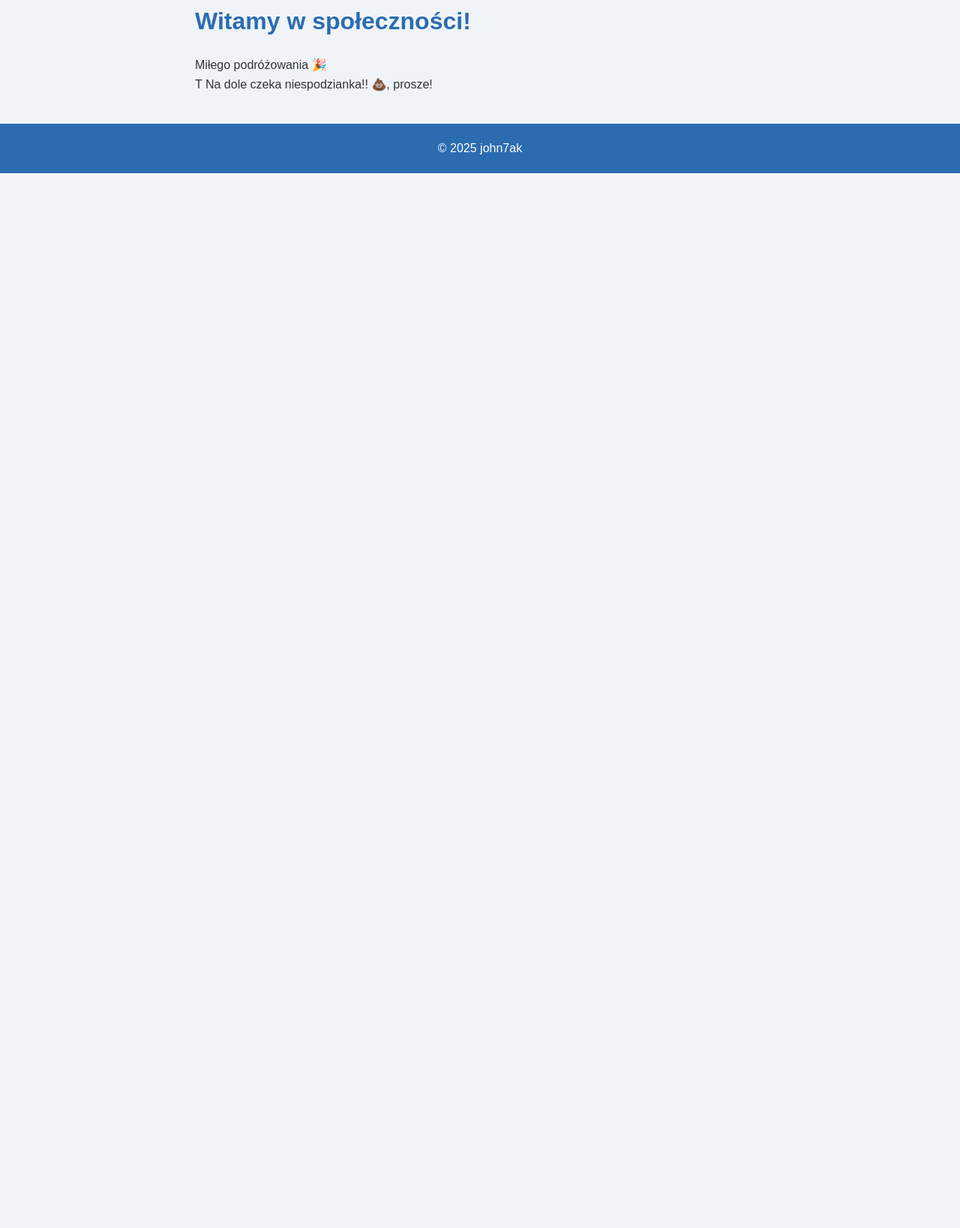
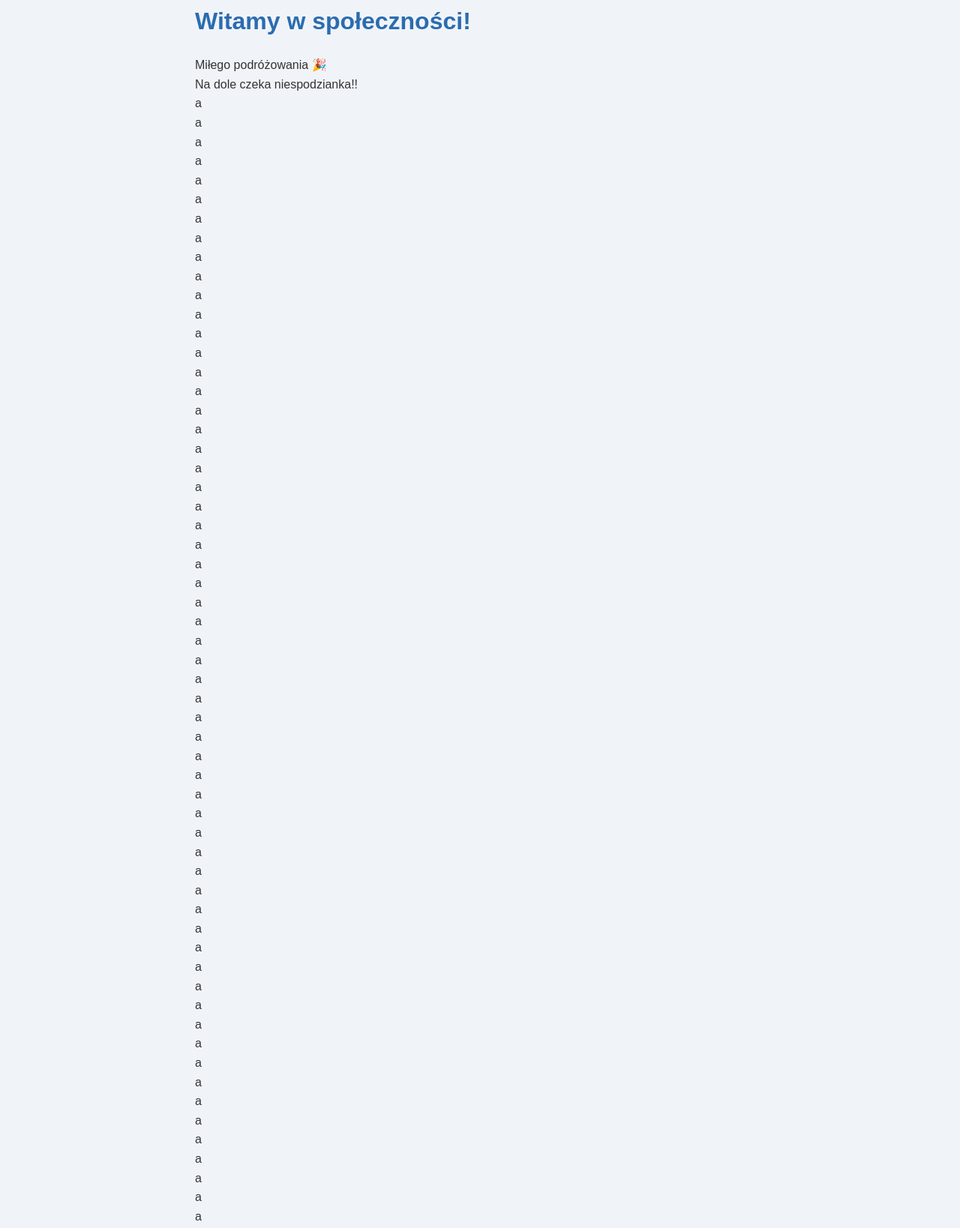
Before and after one commit to john7ak/spolecznosci, a plain HTML site: page index.html in a window 1280 px wide. Shown: the part 151-1789 px from the top of the page at 75% size. Before the commit the page ends 800 px from the top, so only its background shows below. Drawn offline with Linux system fonts and the light colour scheme.

Commit message:
Update index.html

```diff
--- a/index.html
+++ b/index.html
@@ -70,83 +70,78 @@
   <main>
     <h1>Witamy w społeczności!</h1>
     <p>Miłego podróżowania 🎉</p>
-    <p>T
-    Na dole czeka niespodzianka!!
-
-
-
-
-
-
-
-
-
-
-
-
-
-
-
-
-
-
-
-
-
-
-
-
-
-
-
-
-
-
-
-
-
-
-
-
-
-
-
-
-
-
-
-
-
-
-
-
-
-
-
-
-
-
-
-
-
-
-
-
-
-
-
-
-
-
-
-
-
-
-
-
-
-
-
+    <p>Na dole czeka niespodzianka!!
+    <p>a
+    <p>a
+    <p>a
+    <p>a
+    <p>a
+    <p>a
+    <p>a
+    <p>a
+    <p>a
+    <p>a
+    <p>a
+    <p>a
+    <p>a
+    <p>a
+    <p>a
+    <p>a
+    <p>a
+    <p>a
+    <p>a
+    <p>a
+    <p>a
+    <p>a
+    <p>a
+    <p>a
+    <p>a
+    <p>a
+<p>a
+<p>a
+<p>a
+<p>a
+<p>a
+<p>a
+<p>a
+<p>a
+<p>a
+<p>a
+<p>a
+<p>a
+<p>a
+<p>a
+<p>a
+<p>a
+<p>a
+<p>a
+<p>a
+<p>a
+<p>a
+<p>a
+<p>a
+<p>a
+<p>a
+<p>a
+<p>a
+<p>a
+<p>a
+<p>a
+<p>a
+<p>a
+<p>a
+<p>a
+<p>a
+<p>a
+<p>a
+<p>a
+<p>a
+<p>a
+<p>a
+<p>a
+<p>a
+<p>a
+<p>a
        💩, prosze!
 
     </p>
```
